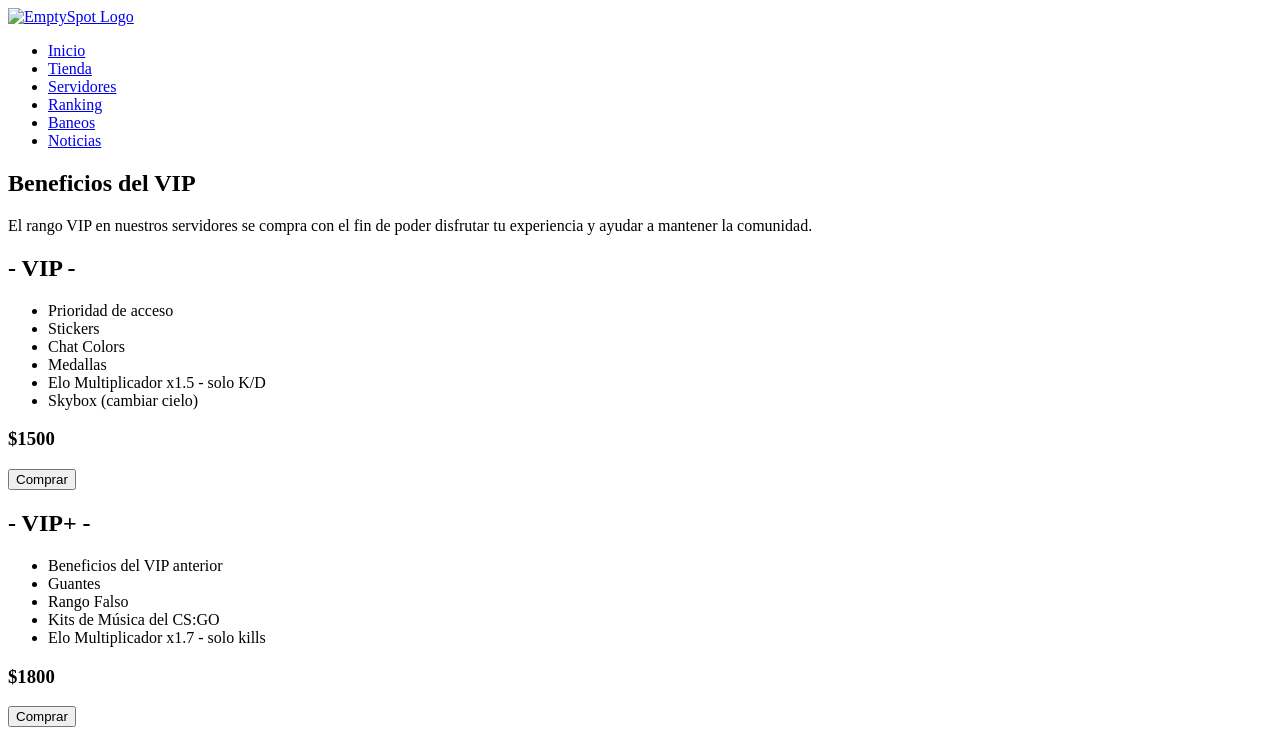
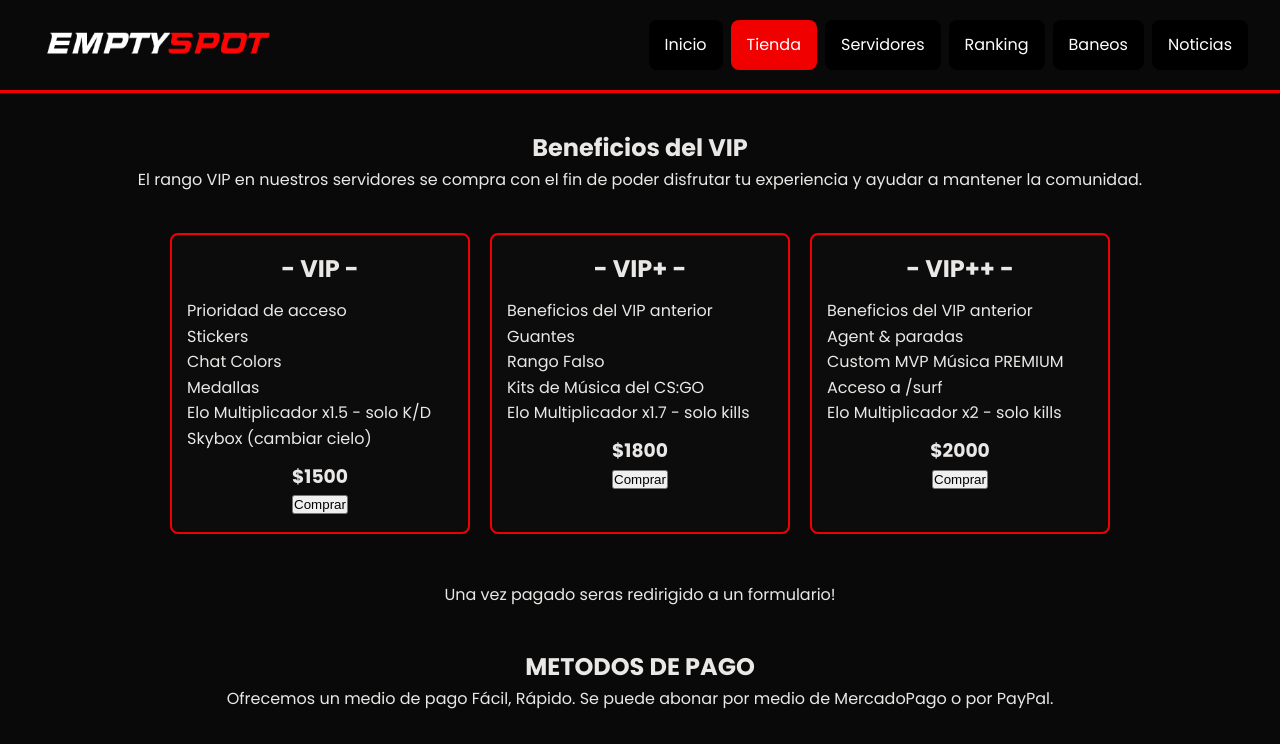
Before and after one commit to Alvaro17mz/emptyspot-web, a plain HTML site: page tienda.html in a window 1280 px wide. Shown: the top 744 px of the page. Drawn offline with Linux system fonts and the light colour scheme; the site is published under a folder, as on GitHub Pages, so addresses that start at the root find nothing.

Commit message:
fix tienda

```diff
--- a/tienda.html
+++ b/tienda.html
@@ -3,7 +3,7 @@
   <head>
     <meta charset="UTF-8" />
     <meta name="viewport" content="width=device-width, initial-scale=1.0" />
-    <link rel="stylesheet" href="/assets/css/style.css" />
+    <link rel="stylesheet" href="assets/css/style.css" />
     <title>EmptySpot | Tienda</title>
     <meta
       name="description"
@@ -15,14 +15,14 @@
       rel="stylesheet"
       href="https://cdnjs.cloudflare.com/ajax/libs/font-awesome/6.5.0/css/all.min.css"
     />
-    <link rel="icon" type="image/png" href="/assets/images/favicon.png" />
+    <link rel="icon" type="image/png" href="assets/images/favicon.png" />
   </head>
   <body>
     <!-- Header -->
     <header>
       <div class="logo">
         <a href="index.html" title="EmptySpot Inicio">
-          <img src="/assets/images/logo-emptyspot.png" alt="EmptySpot Logo" width="250" height="50" />
+          <img src="assets/images/logo-emptyspot.png" alt="EmptySpot Logo" width="250" height="50" />
         </a>
       </div>
       <nav>
```
